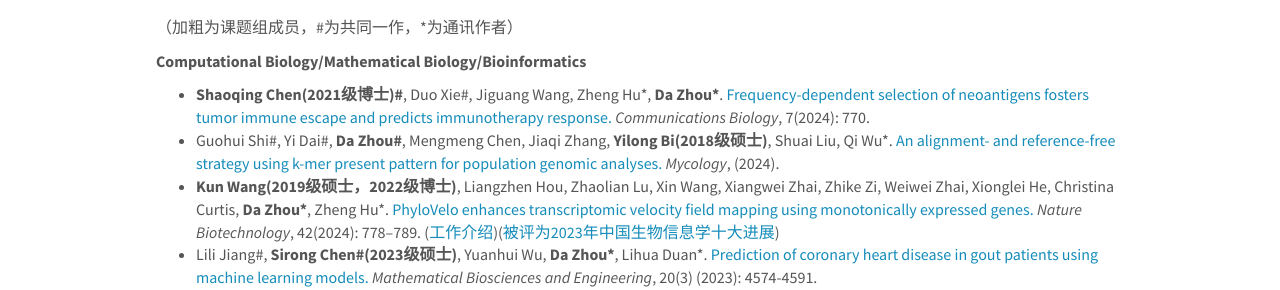
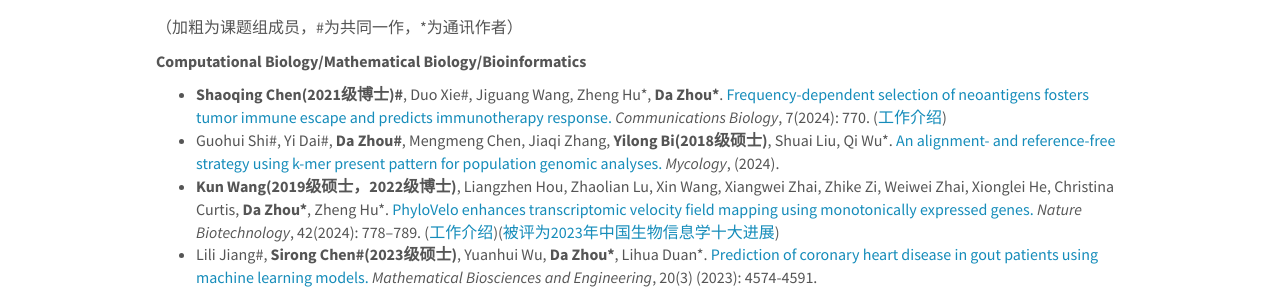
Before and after one commit to ZhouDaLab/zhoudalab.github.io, a Jekyll site: the page built from _pages/publications.md, in a window 1280 px wide and 900 px high. Shown: the part 184-474 px from the top of the window. Built offline with Jekyll 4.4.1, drawn with Linux system fonts in a browser that asks for light colours; nearby versions of some CDN libraries.

Commit message:
Update publications.md

```diff
--- a/_pages/publications.md
+++ b/_pages/publications.md
@@ -14,7 +14,7 @@ permalink: /publications/
 
 **Computational Biology/Mathematical Biology/Bioinformatics**
 
-- **Shaoqing Chen(2021级博士)\#**, Duo Xie\#, Jiguang Wang, Zheng Hu\*, **Da Zhou\***. [Frequency-dependent selection of neoantigens fosters tumor immune escape and predicts immunotherapy response.](https://www.nature.com/articles/s42003-024-06460-7) *Communications Biology*, 7(2024): 770.
+- **Shaoqing Chen(2021级博士)\#**, Duo Xie\#, Jiguang Wang, Zheng Hu\*, **Da Zhou\***. [Frequency-dependent selection of neoantigens fosters tumor immune escape and predicts immunotherapy response.](https://www.nature.com/articles/s42003-024-06460-7) *Communications Biology*, 7(2024): 770. ([工作介绍](https://mp.weixin.qq.com/s/Onzq5t2Rptly4z270DviZw))
 - Guohui Shi\#, Yi Dai#, **Da Zhou\#**, Mengmeng Chen, Jiaqi Zhang, **Yilong Bi(2018级硕士)**, Shuai Liu, Qi Wu\*. [An alignment- and reference-free strategy using k-mer present pattern for population genomic analyses.](https://www.tandfonline.com/doi/citedby/10.1080/21501203.2024.2358868?scroll=top&needAccess=true) *Mycology*, (2024).
 - **Kun Wang(2019级硕士，2022级博士)**, Liangzhen Hou, Zhaolian Lu, Xin Wang, Xiangwei Zhai, Zhike Zi, Weiwei Zhai, Xionglei He, Christina Curtis, **Da Zhou\***, Zheng Hu\*. [PhyloVelo enhances transcriptomic velocity field mapping using monotonically expressed genes.](https://www.nature.com/articles/s41587-023-01887-5) *Nature Biotechnology*, 42(2024): 778–789. ([工作介绍](http://isynbio.siat.ac.cn/view.php?id=753))([被评为2023年中国生物信息学十大进展](http://gpb.big.ac.cn/news/1020))
 - Lili Jiang\#, **Sirong Chen\#(2023级硕士)**, Yuanhui Wu,  **Da Zhou\***,  Lihua Duan\*.  [Prediction of coronary heart disease in gout patients using machine learning models.](http://www.aimspress.com/article/doi/10.3934/mbe.2023212) *Mathematical Biosciences and Engineering*, 20(3) (2023): 4574-4591.
```
